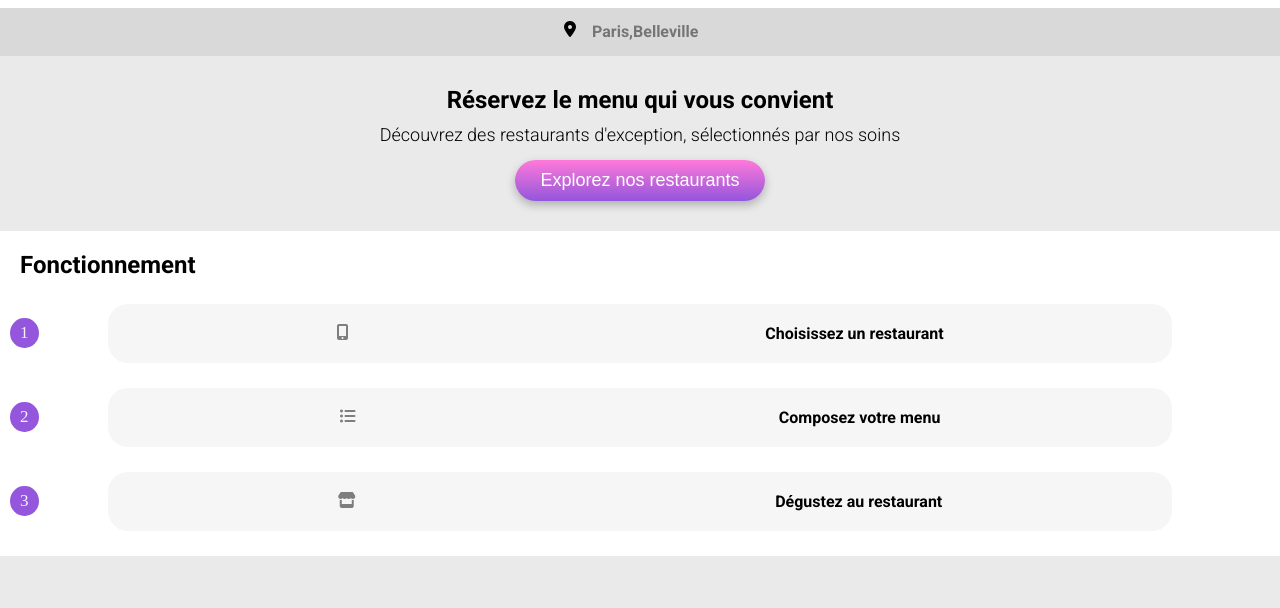
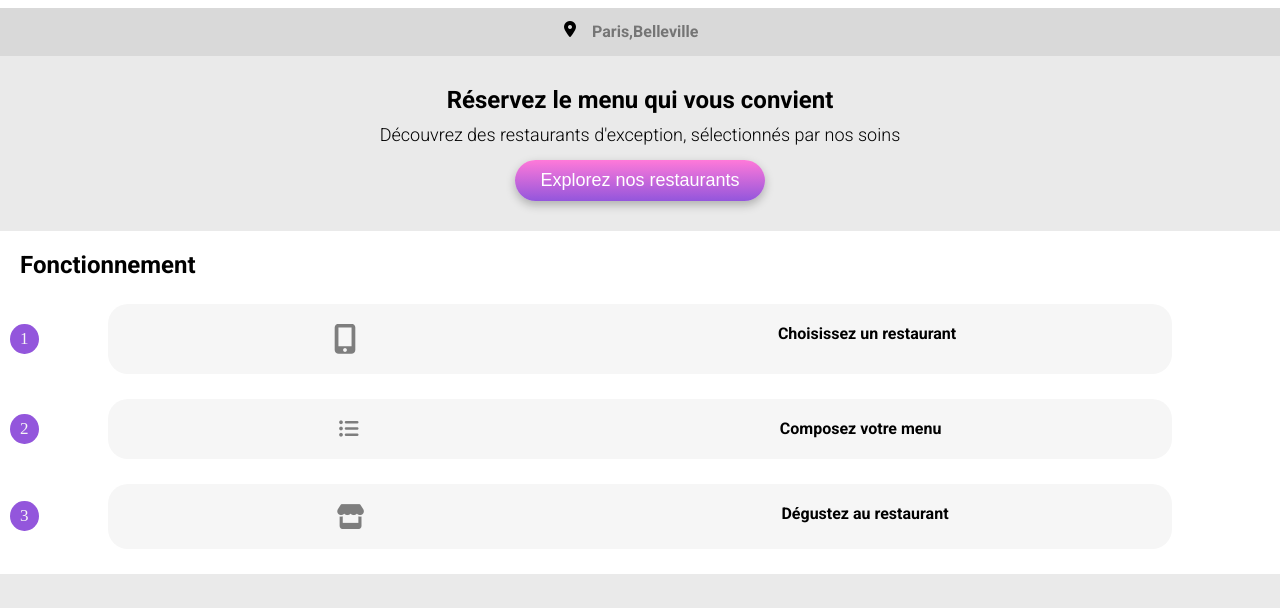
Before and after one commit to JayCi17/Projet_4, a website: page index.html in a window 1280 px wide. Shown: the part 152-760 px from the top of the page. Drawn offline with nearby package versions, Linux system fonts and the light colour scheme; a web font is replaced by a local one.

Commit message:
modification apportée pour le validateur

```diff
--- a/index.html
+++ b/index.html
@@ -48,13 +48,13 @@
                 <h2 class="notice-title">Fonctionnement</h2>
                 <div class="rules">
                         <div class="box">
-                            <p class="number">1</p><article class="element1"><i class="fa-solid fa-mobile-screen-button"></i>Choisissez un restaurant</article>
+                            <p class="number">1</p><article class="element1"><i class="fa-solid fa-mobile-screen-button"></i><h4>Choisissez un restaurant</h4></article>
                         </div>
                         <div class="box">
-                            <p class="number">2</p><article class="element1"><i class="fa-sharp fa-solid fa-list-ul"></i>Composez votre menu</article>
+                            <p class="number">2</p><article class="element1"><i class="fa-sharp fa-solid fa-list-ul"></i><h4>Composez votre menu</h4></article>
                         </div>
                         <div class="box">
-                            <p class="number">3</p><article class="element1"><i class="fa-solid fa-store"></i>Dégustez au restaurant</article>
+                            <p class="number">3</p><article class="element1"><i class="fa-solid fa-store"></i><h4>Dégustez au restaurant</h4></article>
                         </div>
                 </div>
                 <section id="restaurants">
--- a/public/css/style.css
+++ b/public/css/style.css
@@ -200,10 +200,6 @@ footer a {
 .explore:hover {
   background: linear-gradient(#ff91e0, #9a65da);
   box-shadow: 0px 4px 15px rgba(0, 0, 0, 0.35);
-}
-
-.command-bouton {
-  padding: 10px;
 }
 
 * {
@@ -411,7 +407,8 @@ footer a {
   margin-left: auto;
   margin-right: auto;
   font-family: "roboto", sans-serif;
-  font-size: 16px;
+  text-align: start;
+  font-size: 20px;
   font-weight: bold;
   display: flex;
   justify-content: space-around;
@@ -420,6 +417,19 @@ footer a {
 }
 .element1 i {
   color: #7e7e7e;
+}
+.element1 .fa-mobile-screen-button {
+  font-size: 30px;
+  padding-right: 30px;
+  padding-left: 10px;
+}
+.element1 .fa-store {
+  font-size: 25px;
+  padding-left: 5px;
+  padding-right: 10px;
+}
+.element1 h4 {
+  font-size: 16px;
 }
 .element1:hover {
   background: #F5DEFF;
```
Also changed, not shown: La_palette_du_gout.html (+1 -1 lines), 1 other file.
